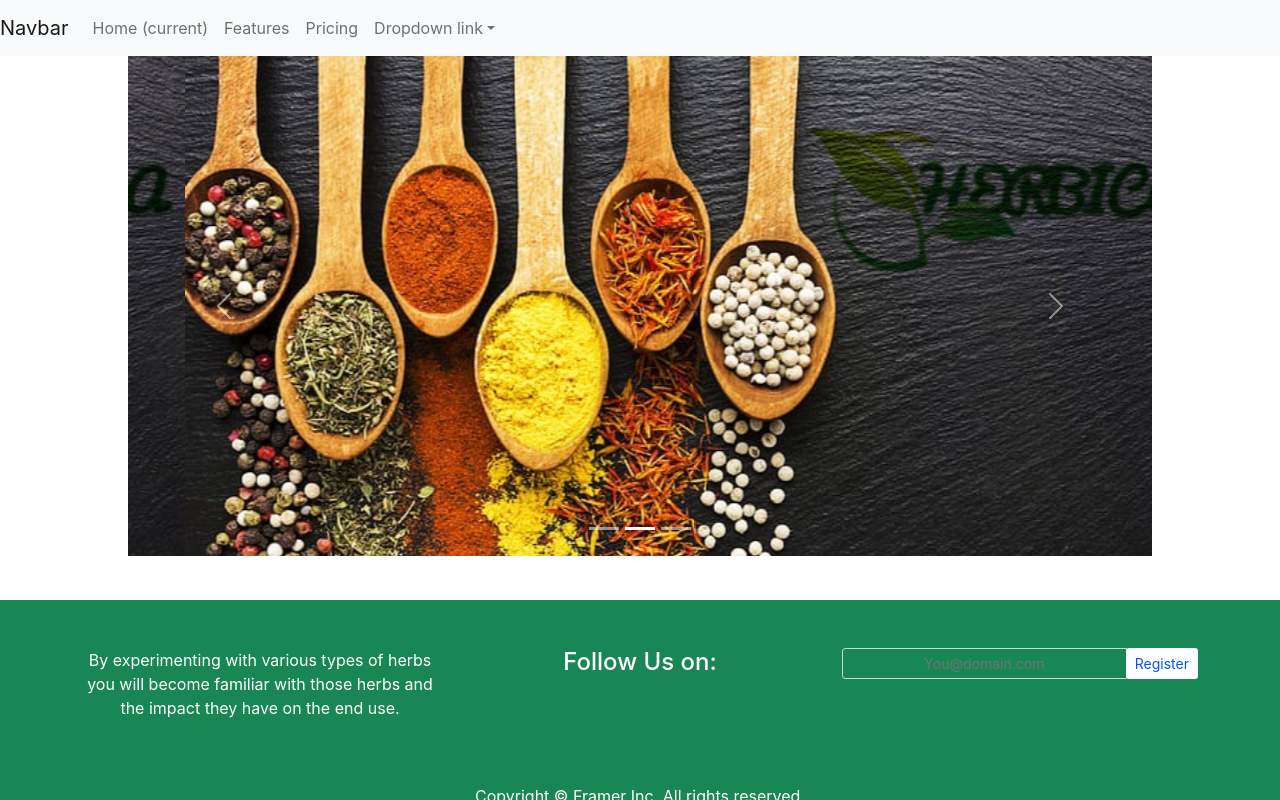
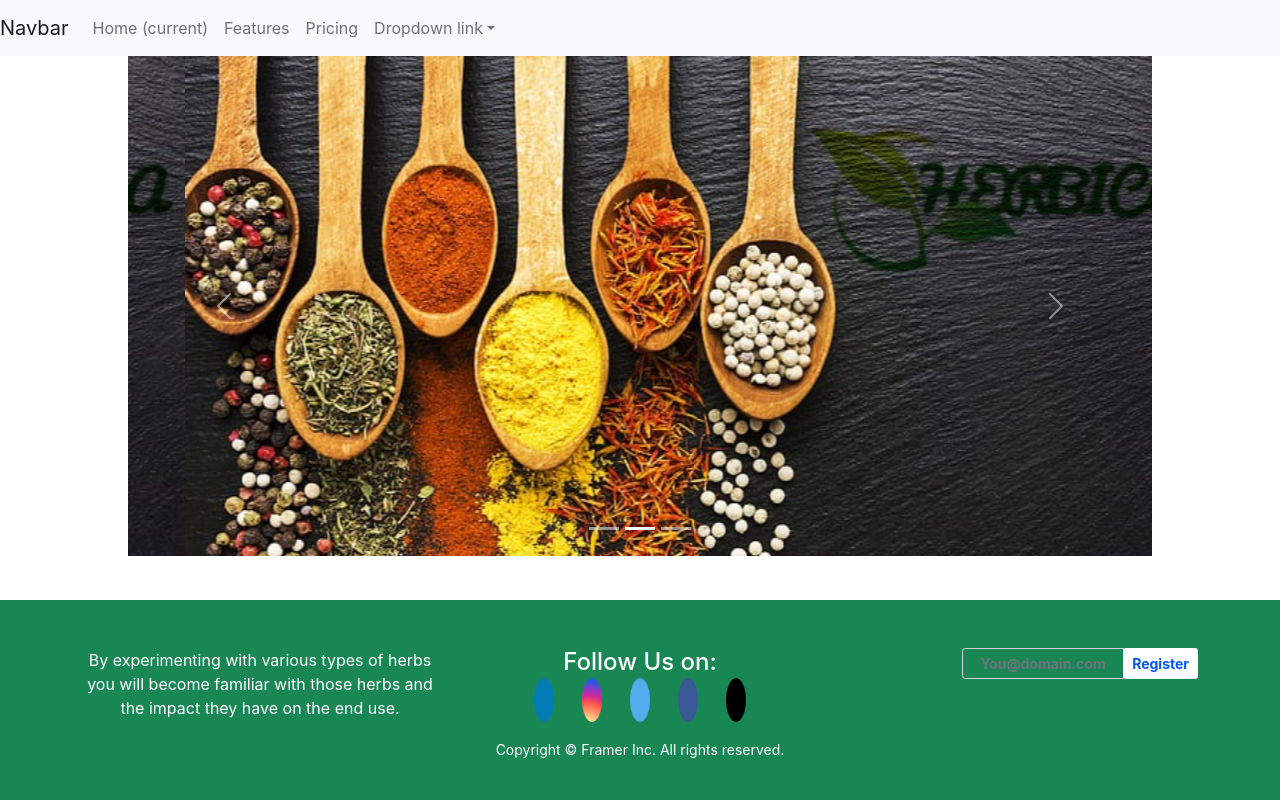
Before and after one commit to jatinjain001/feature_frontend_hack21, a React (Create React App) app: page / in a window 1280 px wide. Built offline with nearby package versions, Linux system fonts and the light colour scheme.

Commit message:
Footer Code Completed

```diff
--- a/src/Components/footer.css
+++ b/src/Components/footer.css
@@ -7,15 +7,58 @@
     width: 100%;
 }
 
-input::placeholder {
-    color: #FFFFFF;
-}
-
-.input-style {
-    width: 50%;
+input[type="text"] {
+    color: #ffffff;
+    margin-left: 120px;
+    font-weight: bold;
 }
 
 .btn-style {
-    background-color: #FFFFFF;
-    color: #0055FF;
+    background-color: #ffffff;
+    color: #0055ff;
+    font-weight: bold;
 }
+
+.copyright-style {
+    font-size: 14px;
+    margin-top: -45px;
+}
+
+.fa {
+    padding: 10px;
+    font-size: 20px;
+    width: 44px;
+    text-align: center;
+    text-decoration: none;
+    margin: 10px 10px;
+    border-radius: 50%;
+}
+
+.fa:hover {
+    opacity: 0.7;
+}
+
+.fa-linkedin {
+    background: #007bb5;
+    color: white;
+}
+
+.fa-instagram {
+    background: radial-gradient( circle at 30% 107%, #fdf497 0%, #fdf497 5%, #fd5949 45%, #d6249f 60%, #285aeb 90%);
+    color: white;
+}
+
+.fa-twitter {
+    background: #55acee;
+    color: white;
+}
+
+.fa-facebook {
+    background: #3b5998;
+    color: white;
+}
+
+.fa-github {
+    background: #000000;
+    color: white;
+}
--- a/src/Components/footer.js
+++ b/src/Components/footer.js
@@ -1,6 +1,8 @@
-import React from 'react';
+/* eslint-disable jsx-a11y/anchor-has-content */
+/* eslint-disable jsx-a11y/anchor-is-valid */
+import React from "react";
 
-import './footer.css';
+import "./footer.css";
 
 function Footer() {
   return (
@@ -8,28 +10,52 @@ function Footer() {
       <div className="container py-5">
         <div className="row">
           <div className="col-lg-4 text-white text-center">
-          <p>By experimenting with various types of herbs you will become familiar with those herbs and the impact they have on the end use.</p>
+            <p>
+              By experimenting with various types of herbs you will become
+              familiar with those herbs and the impact they have on the end use.
+            </p>
           </div>
-        <div className="col-lg-4 text-white text-center">
+          <div className="col-lg-4  text-white text-center">
             <h4>Follow Us on:</h4>
-           <ul className="list-unstyled">
-
+            <ul className="list-unstyled list-inline text-center">
+              <li className="list-inline-item">
+                <a href="#" className="fa fa-linkedin"></a>
+              </li>
+              <li className="list-inline-item">
+                <a href="#" className="fa fa-instagram"></a>
+              </li>
+              <li className="list-inline-item">
+                <a href="#" className="fa fa-twitter"></a>
+              </li>
+              <li className="list-inline-item">
+                <a href="#" className="fa fa-facebook"></a>
+              </li>
+              <li className="list-inline-item">
+                <a href="#" className="fa fa-github"></a>
+              </li>
             </ul>
           </div>
           <div className="col-lg-4">
             <form className="input-group">
-          <input type="text" className="form-control input-style form-control-sm bg-success text-center text-white" placeholder="You@domain.com" />
+              <input
+                type="text"
+                className="form-control form-control-sm bg-success text-center text-white"
+                placeholder="You@domain.com"
+              />
               <div className="input-group-append">
-          <button type="button" className="btn btn-sm btn-style">Register</button>
+                <button type="button" className="btn btn-sm btn-style">
+                  Register
+                </button>
               </div>
             </form>
           </div>
         </div>
       </div>
-    <div className="container-fluid text-center text-white">Copyright © Framer Inc. All rights reserved.</div>
+      <div className="container-fluid text-center text-white copyright-style">
+        Copyright © Framer Inc. All rights reserved.
+      </div>
     </footer>
   );
 }
 
-
 export default Footer;
```
Lines whose indentation alone changed are shown as unchanged.
